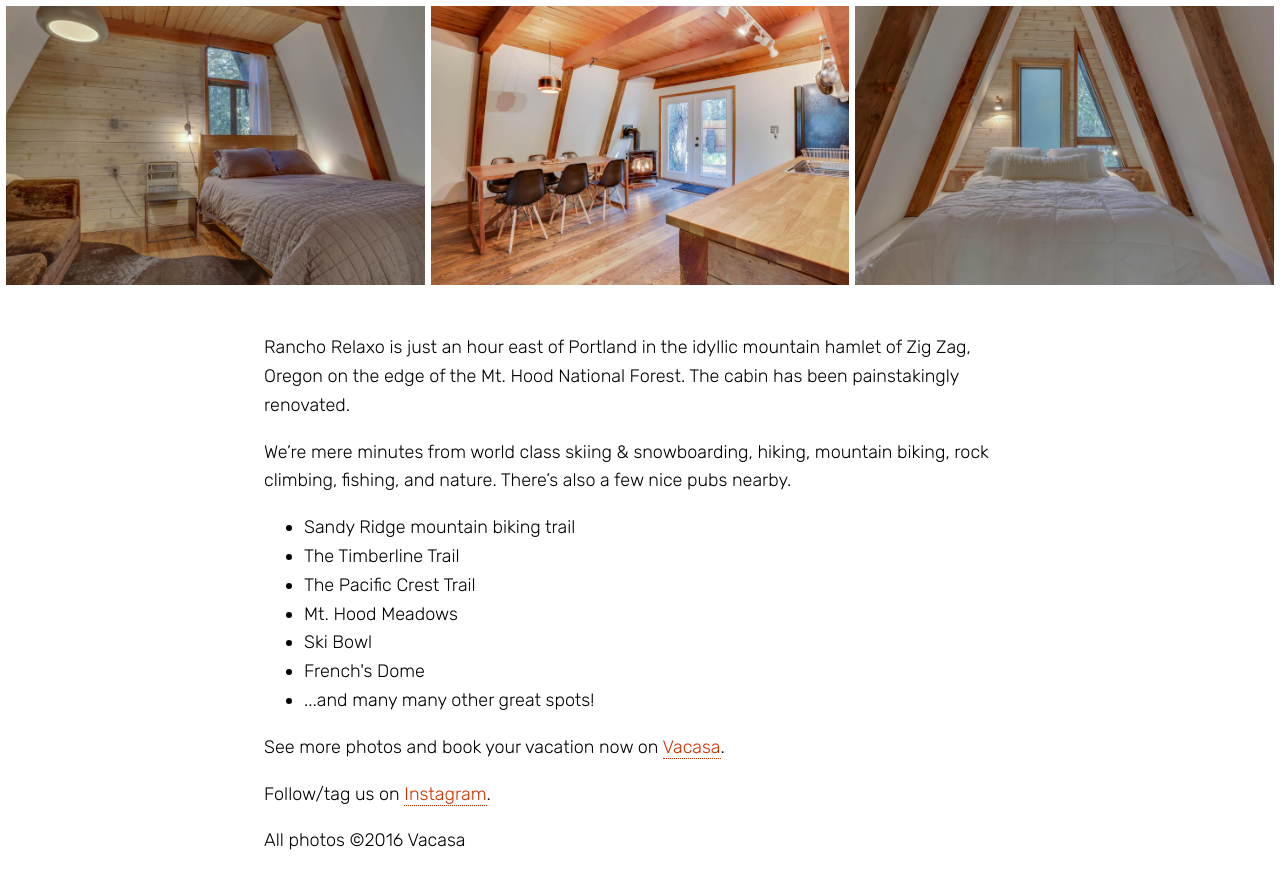
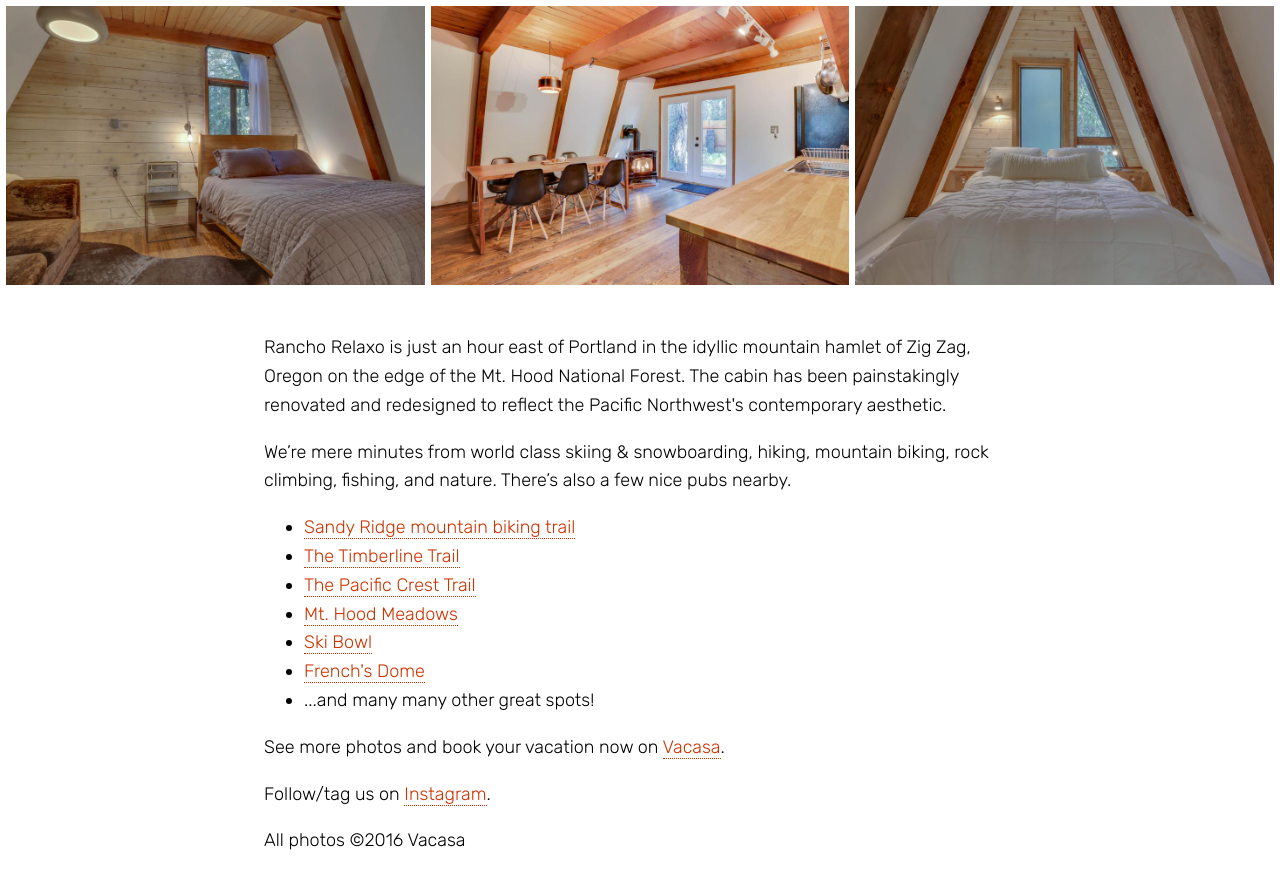
Before and after one commit to alexmahan/rancho_relaxo, a plain HTML site: page index.html in a window 1280 px wide. Shown: the part 1085-1972 px from the top of the page. Drawn offline with Linux system fonts and the light colour scheme; a web font is replaced by a local one.

Commit message:
added some links

```diff
--- a/index.html
+++ b/index.html
@@ -31,15 +31,15 @@
       <img src="images/loft.jpg" class="image" alt="Photo of bedroom in loft">
     </div>
     <div class="content wrapper">
-      <p>Rancho Relaxo is just an hour east of Portland in the idyllic mountain hamlet of Zig Zag, Oregon on the edge of the Mt. Hood National Forest. The cabin has been painstakingly renovated.</p>
+      <p>Rancho Relaxo is just an hour east of Portland in the idyllic mountain hamlet of Zig Zag, Oregon on the edge of the Mt. Hood National Forest. The cabin has been painstakingly renovated and redesigned to reflect the Pacific Northwest's contemporary aesthetic.</p>
       <p>We&#8217;re mere minutes from world class skiing &amp; snowboarding, hiking, mountain biking, rock climbing, fishing, and nature. There&#8217;s also a few nice pubs nearby.</p>
       <ul>
-        <li>Sandy Ridge mountain biking trail</li>
-        <li>The Timberline Trail</li>
-        <li>The Pacific Crest Trail</li>
-        <li>Mt. Hood Meadows</li>
-        <li>Ski Bowl</li>
-        <li>French's Dome</li>
+        <li><a href="https://www.mtbproject.com/trail/3482113/sandy-ridge-trail-system-full-tour" target="_blank">Sandy Ridge mountain biking trail</a></li>
+        <li><a href="http://www.oregonhikers.org/field_guide/Timberline_Trail_around_Mount_Hood_Hike" target="_blank">The Timberline Trail</a></li>
+        <li><a href="http://www.pcta.org/" target="_blank">The Pacific Crest Trail</a></li>
+        <li><a href="https://www.skihood.com/" target="_blank">Mt. Hood Meadows</a></li>
+        <li><a href="http://www.skibowl.com/winter/" target="_blank">Ski Bowl</a></li>
+        <li><a href="https://www.mountainproject.com/v/frenchs-dome/105788992" target="_blank">French's Dome</a></li>
         <li>...and many many other great spots!</li>
       </ul>
 
```
